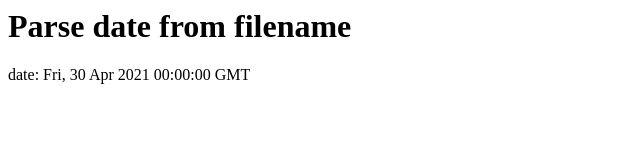
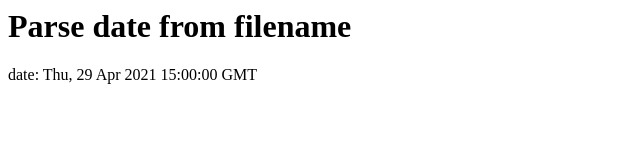
Before and after one commit to knokmki612/sandbox-11ty, a plain HTML site: page 2021-04-30/index.html in a window 1280 px wide. Shown: the full height of the page, 0-640 px from the left. Drawn offline with Linux system fonts and the light colour scheme.

Commit message:
deploy: a53aa9ba4745870f6ebd3b97a0b83412fe8a27e8

```diff
--- a/2021-04-30/index.html
+++ b/2021-04-30/index.html
@@ -1,4 +1,4 @@
 
 <h1>Parse date from filename</h1>
 
-<p>date: Fri, 30 Apr 2021 00:00:00 GMT</p>
+<p>date: Thu, 29 Apr 2021 15:00:00 GMT</p>
```
